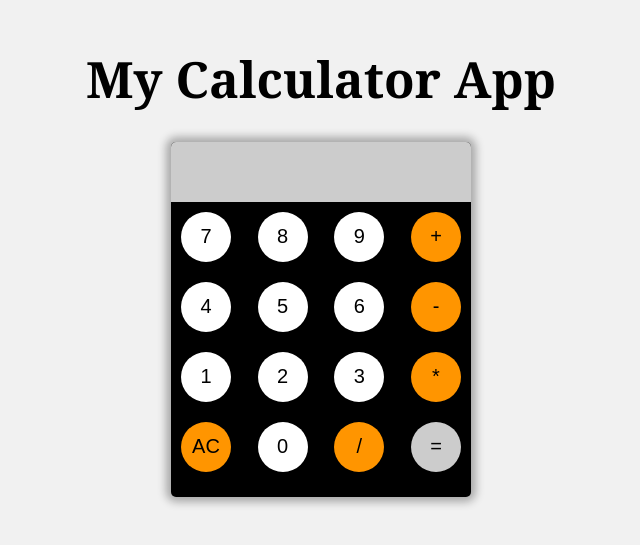
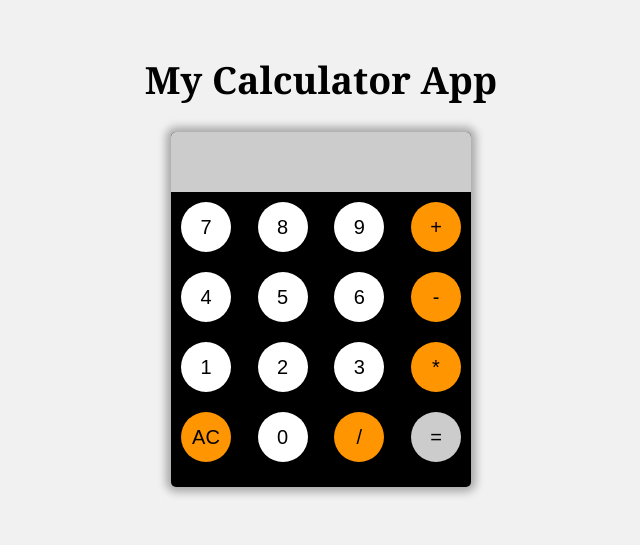
Before and after one commit to SomDhen/calculatorapp, a plain HTML site: page index.html in a window 1280 px wide. Shown: the part 143-688 px from the top of the page, without its empty margins (319-959 px from the left). Drawn offline with Linux system fonts and the light colour scheme.

Commit message:
Update the title to h2 element.

```diff
--- a/index.html
+++ b/index.html
@@ -13,7 +13,7 @@
   <body>
     <div class="container">
       <div class="calculator-heading">
-        <h1>My Calculator App</h1>
+        <h2>My Calculator App</h2>
       </div>
       <div class="calculator-body">
         <input type="text" class="display" id="input-id" disabled />
```
